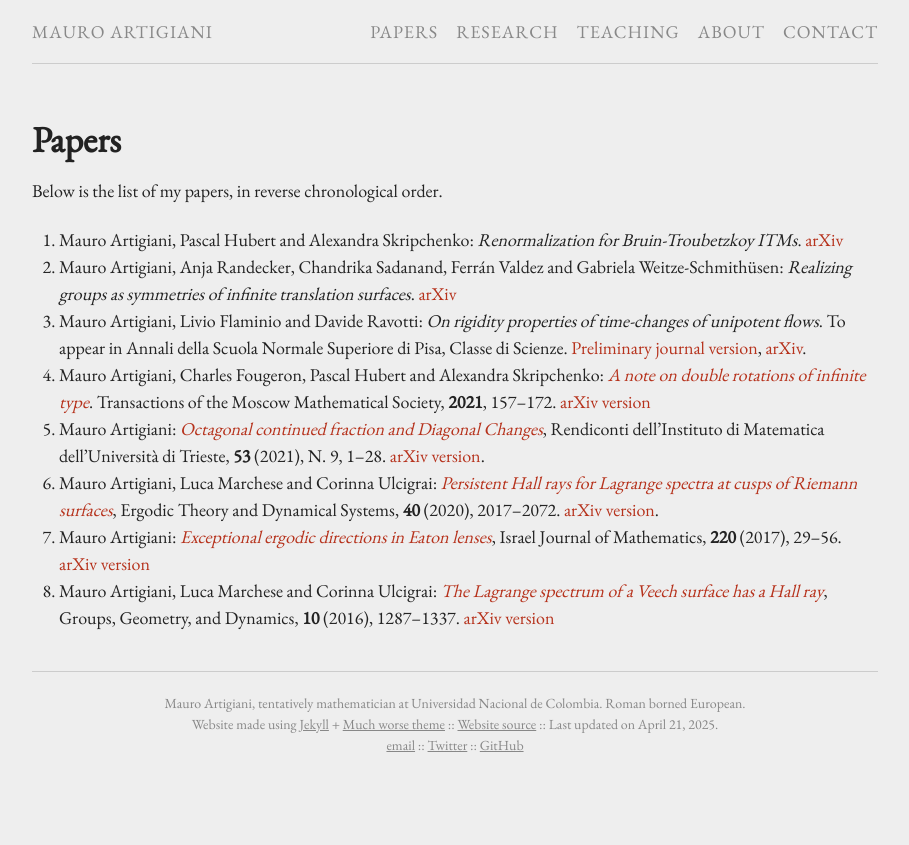
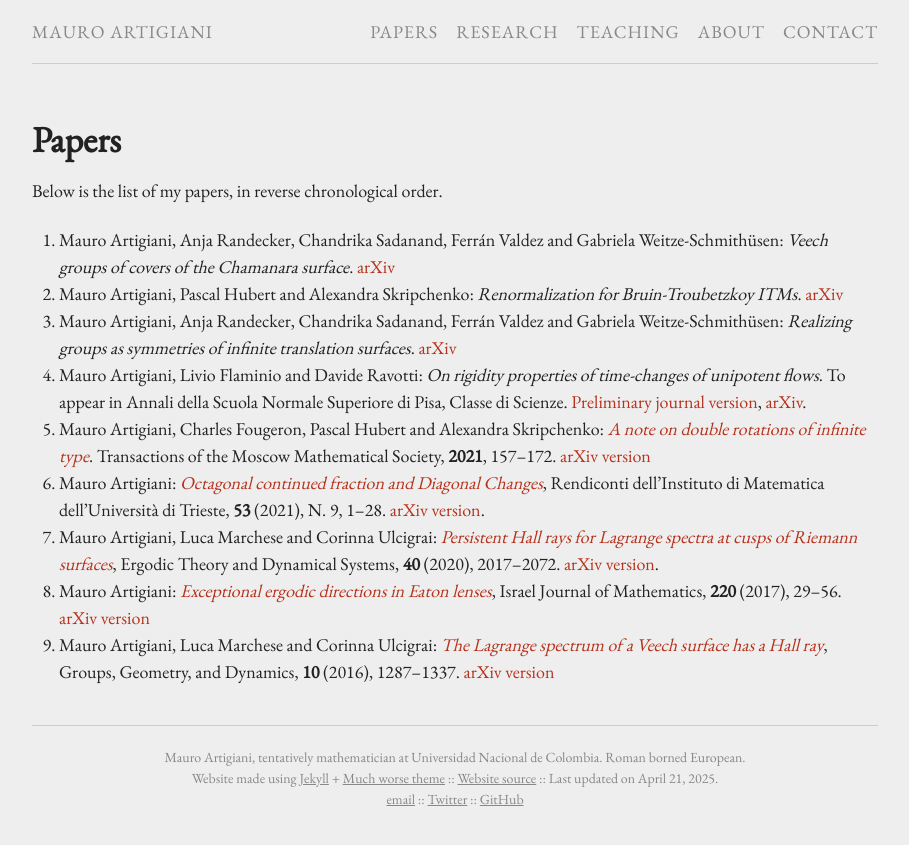
Before and after one commit to m-artigiani/m-artigiani.github.io, a Jekyll site: the page built from papers.md, in a window 1280 px wide. Shown: the top 845 px of the page, without its empty margins (185-1094 px from the left). Built offline with Jekyll 4.4.1, drawn with Linux system fonts in a browser that asks for light colours.

Commit message:
Preprint and CV

```diff
--- a/papers.md
+++ b/papers.md
@@ -2,13 +2,14 @@
 layout: page
 title: "Papers"
 date: 2018-10-05
-modified: 2025-03-19
+modified: 2025-04-21
 permalink: /research/papers/
 author_profile: true
 ---
 
 Below is the list of my papers, in reverse chronological order.
 
+1. Mauro Artigiani, Anja Randecker, Chandrika Sadanand, Ferrán Valdez and Gabriela Weitze-Schmithüsen: _Veech groups of covers of the Chamanara surface_. [arXiv](https://arxiv.org/abs/2504.00956)
 1. Mauro Artigiani, Pascal Hubert and Alexandra Skripchenko: _Renormalization for Bruin-Troubetzkoy ITMs_. [arXiv](https://arxiv.org/abs/2412.07928)
 1. Mauro Artigiani, Anja Randecker, Chandrika Sadanand, Ferrán Valdez and Gabriela Weitze-Schmithüsen: _Realizing groups as symmetries of infinite translation surfaces_. [arXiv](https://arxiv.org/abs/2311.00158)
 1. Mauro Artigiani, Livio Flaminio and Davide Ravotti: _On rigidity properties of time-changes of unipotent flows_. To appear in Annali della Scuola Normale Superiore di Pisa, Classe di Scienze. [Preliminary journal version](https://journals.sns.it/index.php/annaliscienze/article/view/6481/1879), [arXiv](https://arxiv.org/abs/2209.01253).
```
Also changed, not shown: 1 other file.
